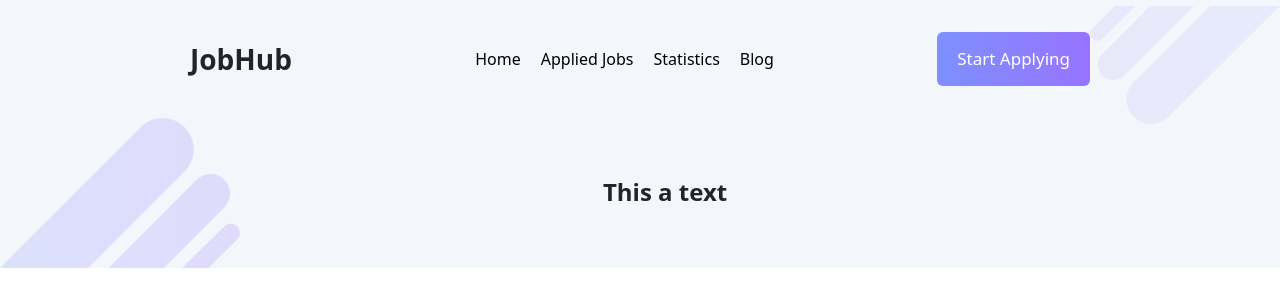
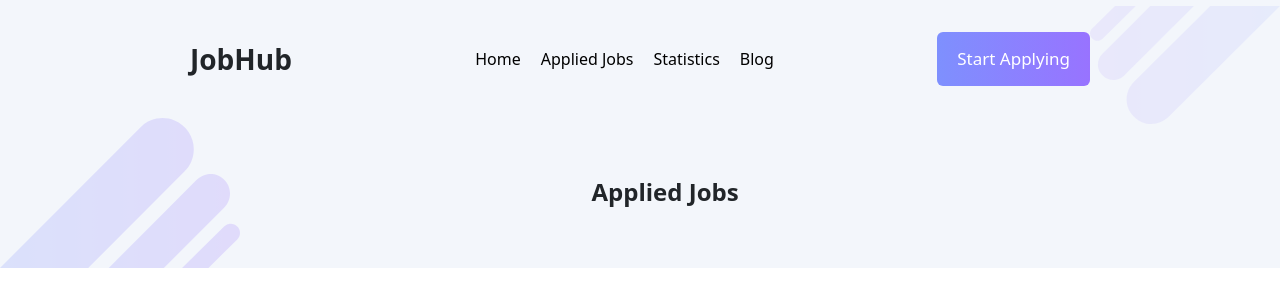
Before and after one commit to osmangony01/career-hub, a React (Vite) app: page /applied-jobs in a window 1280 px wide. Shown: the top 306 px of the page. Built offline with nearby package versions, Linux system fonts and the light colour scheme.

Commit message:
show title dynamically according to Applied-jobs page, Blog page, Statistics page and Job-details page using ContextAPI

```diff
--- a/src/components/AppliedJob/AppliedJob.css
+++ b/src/components/AppliedJob/AppliedJob.css
@@ -24,10 +24,10 @@
     margin-right: 20px;
 
 }
-.logo-img {
+.company-img {
     width: 150px;
     height: 40px;
-    padding: 80px 20px;
+    margin: 80px 20px;
 }
 
 .job-title {
--- a/src/components/AppliedJob/AppliedJob.jsx
+++ b/src/components/AppliedJob/AppliedJob.jsx
@@ -4,12 +4,13 @@ import { Link } from 'react-router-dom';
 
 const AppliedJob = ({ appliedJob }) => {
     const { id, jobTitle, jobCompany, companyImgLogo, jobType, location, salary } = appliedJob;
+    console.log(companyImgLogo)
 
     return (
         <div className='applied-job-card'>
             <div className='applied-job-details'>
                 <div className='company-img-area'>
-                    <img src={companyImgLogo} className='logo-img' alt="" />
+                    <img src={companyImgLogo} className='company-img' alt="" />
                 </div>
                 <div><p className='job-title'>{jobTitle}</p>
                     <p>{ jobCompany}</p>
@@ -31,6 +32,7 @@ const AppliedJob = ({ appliedJob }) => {
             <div>
                 <Link to={`/job-details/${id}`}><button className='btn-view-details'>View Details</button></Link>
             </div>
+
         </div>
 
     );
--- a/src/components/AppliedJobs/AppliedJobs.jsx
+++ b/src/components/AppliedJobs/AppliedJobs.jsx
@@ -1,13 +1,19 @@
-import React, { useState } from 'react';
+import React, { useContext, useEffect, useState } from 'react';
 import Header from '../Header/header';
 import { useLoaderData } from 'react-router-dom';
 import AppliedJob from '../AppliedJob/AppliedJob';
 import './AppliedJobs.css';
+import { Context } from '../../utilities/Context';
 
 const AppliedJobs = () => {
+    const [context, setContext] = useContext(Context);
 
     const appliedAllJobs = useLoaderData();
     const [appliedJobs , setAppliedJobs] = useState(appliedAllJobs);
+
+    useEffect(()=>{
+        setContext("Applied Jobs");
+    },[]);
 
     console.log(appliedJobs);
     return (
--- a/src/components/Blog/Blog.jsx
+++ b/src/components/Blog/Blog.jsx
@@ -1,9 +1,16 @@
-import React from 'react';
+import React, { useContext, useEffect } from 'react';
 import Header from '../Header/header';
 import './Blog.css';
 import Accordion from 'react-bootstrap/Accordion';
+import { Context } from '../../utilities/Context';
 
 const Blog = () => {
+    const [context, setContext] = useContext(Context);
+
+    useEffect(()=>{
+        setContext("Blog");
+    },[]);
+
     return (
         <div>
             <>
@@ -29,16 +36,6 @@ const Blog = () => {
                                     <li>a collection of services</li>
                                 </ul>
                             </p>
-
-
-
-
-
-
-
-
-
-
                             </Accordion.Body>
                         </Accordion.Item>
                         <Accordion.Item eventKey="2">
--- a/src/components/Header/Header.jsx
+++ b/src/components/Header/Header.jsx
@@ -1,8 +1,11 @@
-import React from 'react';
+import React, { useContext } from 'react';
 import Navbar from '../Navbar/Navbar';
 import './Header.css';
+import { Context } from '../../utilities/Context';
 
 const Header = () => {
+    const [context, setContext] = useContext(Context);
+
     return (
         <div className=''>
             <div className='header'>
@@ -10,7 +13,7 @@ const Header = () => {
             </div>
             <div className='header2'>
                 <img className='bg1' src="/images/header_bg2.svg" alt="bg1" />
-                <h3>This a text</h3>
+                <h3>{context}</h3>
                 <img className='bg2' src="/images/header_bg1.svg" alt="bg2" />
             </div>
         </div>
--- a/src/components/JobDetail/JobDetail.jsx
+++ b/src/components/JobDetail/JobDetail.jsx
@@ -1,10 +1,13 @@
-import React from 'react';
+import React, { useContext, useEffect } from 'react';
 import './JobDetails.css';
 import Header from '../Header/header';
 import { useLoaderData } from 'react-router-dom';
 import { addToDb } from '../../utilities/fakedb';
+import { Context } from '../../utilities/Context';
 
 const JobDetails = () => {
+    const [context, setContext] = useContext(Context);
+
     const jobDetail = useLoaderData();
     const {id, jobTitle, jobDescription, jobResponsibility, educationalRequirement, experience, address, location, salary, contactInfo} = jobDetail;
 
@@ -13,6 +16,10 @@ const JobDetails = () => {
     const handleAddToCart = ()=>{
         addToDb(id);
     }
+
+    useEffect(()=>{
+        setContext("Jobs Details");
+    },[]);
 
     return (
         <div>
--- a/src/components/Layout/Layout.jsx
+++ b/src/components/Layout/Layout.jsx
@@ -1,13 +1,19 @@
-import React from 'react';
-import Navbar from '../Navbar/Navbar';
+import React, { useState } from 'react';
 import { Outlet } from 'react-router-dom';
 import './Layout.css';
+import { Context } from '../../utilities/Context';
+
 
 const Layout = () => {
+    const [context, setContext] = useState("context");
+
     return (
-        <div>
-            <Outlet />
-        </div>
+        <Context.Provider value={[context, setContext]}>
+            <div>
+                <Outlet />
+            </div>
+        </Context.Provider>
+
     );
 };
 
--- a/src/components/Statistics/Statistices.jsx
+++ b/src/components/Statistics/Statistices.jsx
@@ -1,9 +1,16 @@
-import React from 'react';
+import React, { useContext, useEffect } from 'react';
 import { AreaChart, Area, XAxis, YAxis, CartesianGrid, Tooltip, Label } from "recharts";
 import Header from '../Header/header';
 import './Statistics.css';
+import { Context } from '../../utilities/Context';
 
 const Statistics = () => {
+    const [context, setContext] = useContext(Context);
+
+    useEffect(()=>{
+        setContext("Statistics");
+    },[]);
+
     const data = [
         { assignment: "A1", "Obtain Mark": 57, },
         { assignment: "A2", "Obtain Mark": 60, },
@@ -31,7 +38,7 @@ const Statistics = () => {
                             </defs>
                             <CartesianGrid strokeDasharray="3 3" />
                             <XAxis dataKey="assignment">
-                                <Label value="numbers of assignment" offset={-2} position="insideBottom" />
+                                <Label value="numbers of assignment" offset={-1} position="insideBottom" />
                             </XAxis>
                             <YAxis label={{ value: 'marks', angle: -90, position: 'insideLeft' }} />
                             <Tooltip />
--- /dev/null
+++ b/src/utilities/Context.js
@@ -0,0 +1,2 @@
+import React from "react";
+export const Context = React.createContext();
```
Also changed, not shown: src/components/ErrorPage/ErrorPage.jsx (added, +11 -0 lines).
